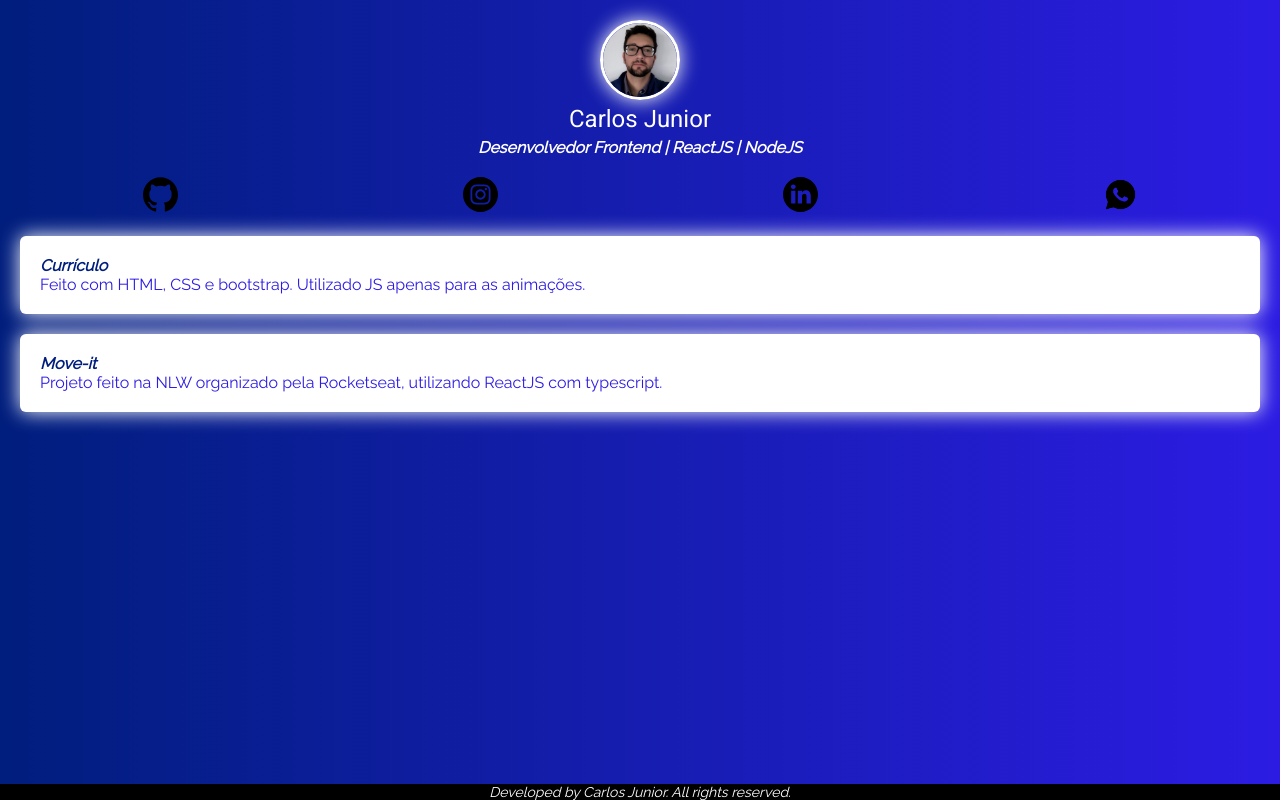
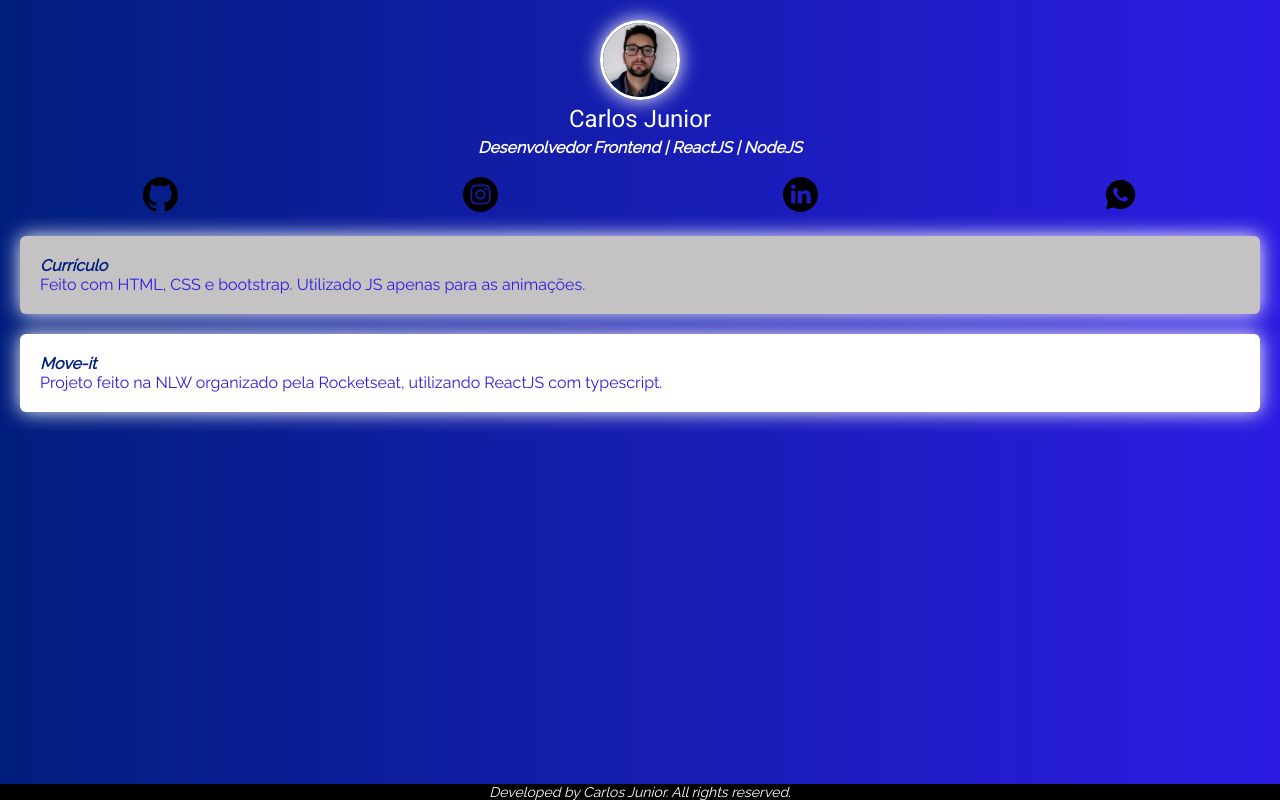
Before and after one commit to juniortro/juniortro.github.io, a plain HTML site: page index.html in a window 1280 px wide. In both pictures the pointer is over the item 640 px from the left and 275 px from the top of the page. Drawn offline with Linux system fonts and the light colour scheme.

Commit message:
add hover effects

```diff
--- a/style.css
+++ b/style.css
@@ -65,6 +65,11 @@ h2 {
     background-color: white;
     border-radius: 6px;
     box-shadow: 0 0 20px white;
+    transition: background-color .2s;
+}
+
+.portifolio li:hover {
+    background-color: rgb(196, 194, 194);
 }
 
 .portifolio h2 {
```
